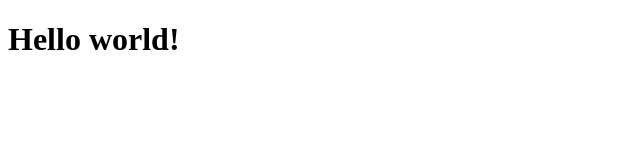
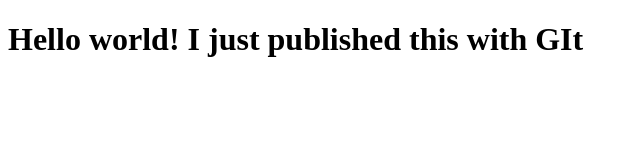
Before and after one commit to bobbravo2/bobs-portfolio, a plain HTML site: page index.html in a window 1280 px wide. Shown: the whole page, without its empty margins (0-640 px from the left). Drawn offline with Linux system fonts and the light colour scheme.

Commit message:
edited home

```diff
--- a/index.html
+++ b/index.html
@@ -5,6 +5,6 @@
 <title>New Page in GIT</title>
 </head>
 <body>
-	<h1>Hello world!</h1>
+	<h1>Hello world! I just published this with GIt</h1>
 </body>
 </html>
```
